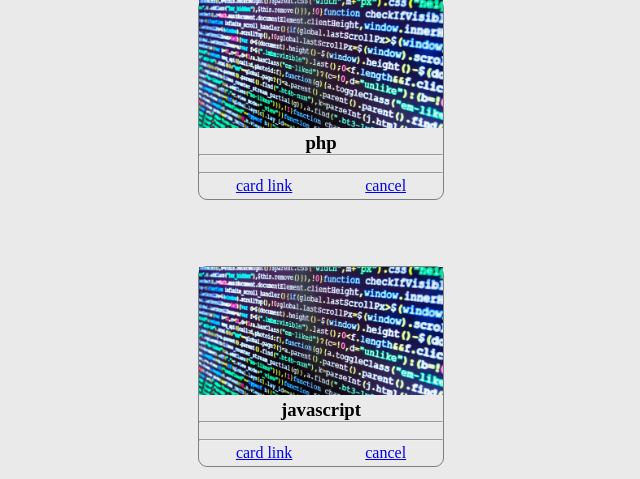
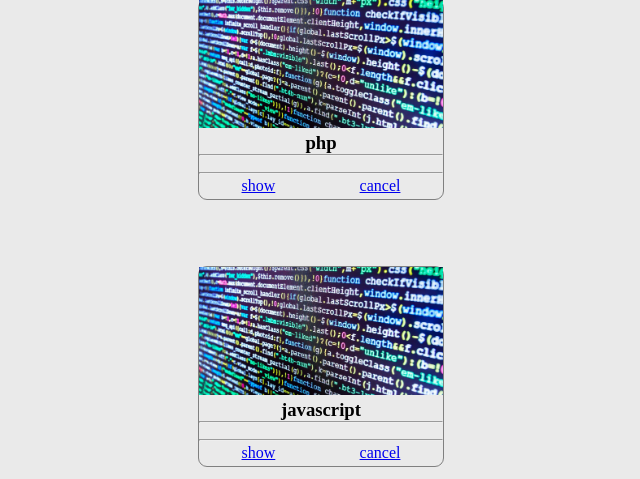
Before and after one commit to amine-dope/class_management_app, a PHP site: page /formateur.php in a window 1280 px wide. Shown: the part 321-800 px from the top of the page, without its empty margins (319-959 px from the left). Run offline with PHP 8.4, Linux system fonts and the light colour scheme; data comes from the database, SQL or seed files in the repository; data that the repository does not hold is empty.

Commit message:
modified formateur and deleted file traitement

```diff
--- a/Code/prof_page/formateur.php
+++ b/Code/prof_page/formateur.php
@@ -74,7 +74,7 @@ if($countProject == 0)
          <p>'.$row["descreption"].'</p>
          <hr>
          <div class="links">
-             <div class="link1"><a href="project.php?action=show&id='.$row["id_projet"].'">card link</a></div>
+             <div class="link1"><a href="project.php?action=show&id='.$row["id_projet"].'">show</a></div>
              <div class="link2"><a href="project.php?action=delete&id='.$row["id_projet"].'">cancel</a></div>
          </div>
      </div>
```
Also changed, not shown: Code/traitement.php (deleted).
